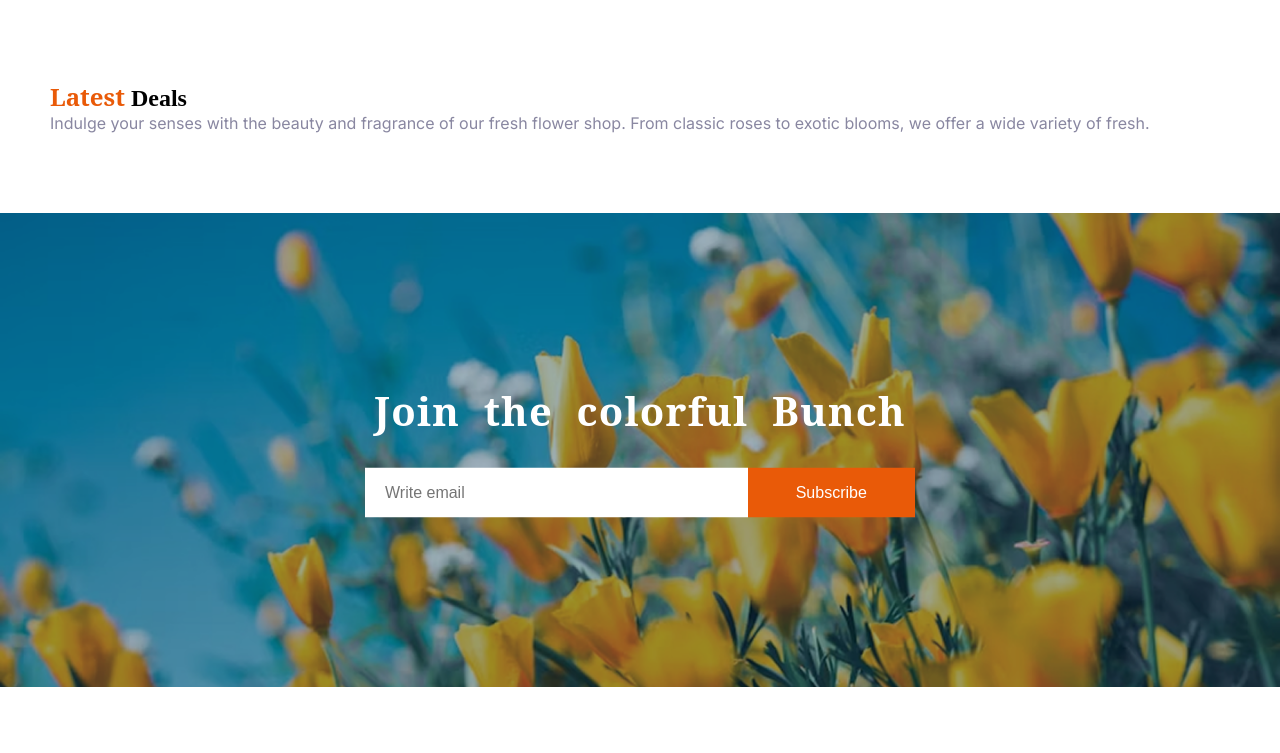
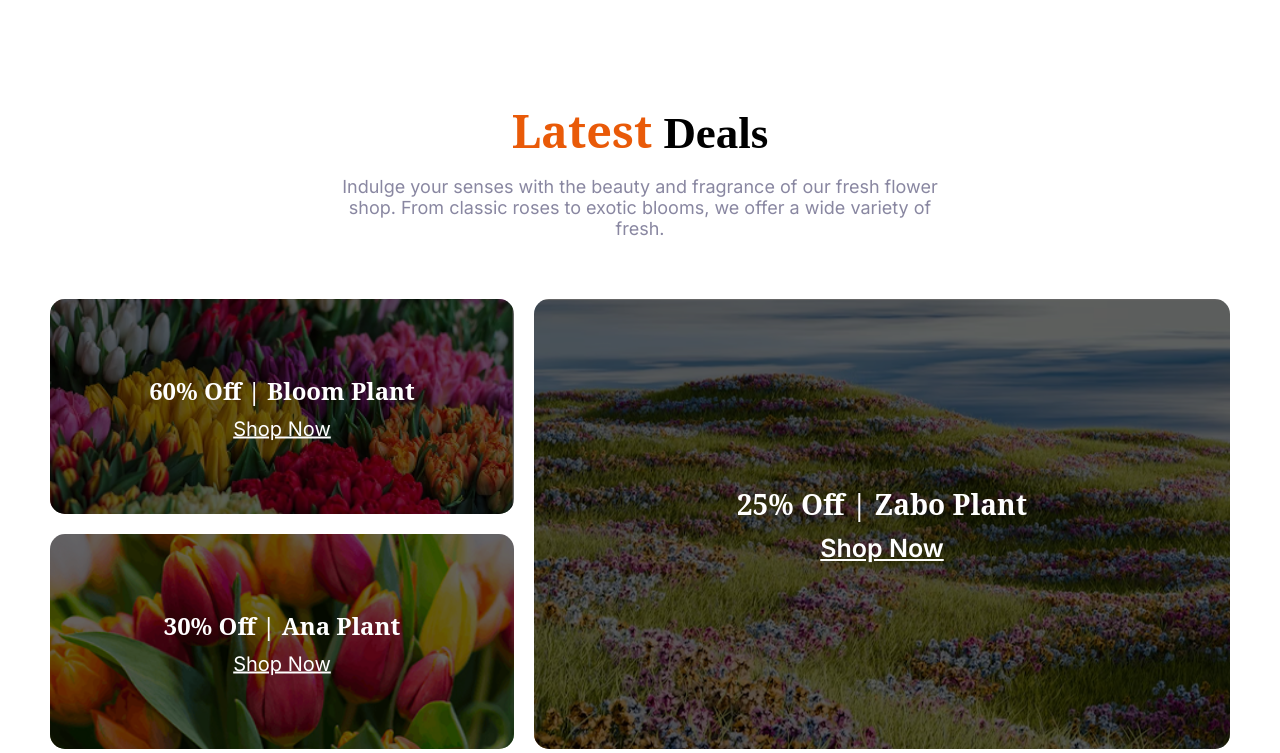
Before and after one commit to Taoshif1/PH-A2, a plain HTML site: page index.html in a window 1280 px wide. Shown: the part 2647-3400 px from the top of the page. Drawn offline with Linux system fonts and the light colour scheme; a web font is replaced by a local one.

Commit message:
latest deals section completed

```diff
--- a/index.html
+++ b/index.html
@@ -140,17 +140,6 @@
             </div>
         </section>
 
-
-
-
-
-
-
-
-
-
-
-
         <!-- 4. Plants Lover Section: Image on the left, Title and unordered list on the right as Figma.
         Mobile Responsiveness: Image moves to the top, Content after image, Content left aligned as Figma -->
         <section class="lover-section">
@@ -170,21 +159,45 @@
             </div>
         </section>
 
-
-
-
-
-
-
     <!-- 🧪 Challenges Part ( 10 Mark) - Latest Deal Section: Title and subtitles, Card layout like Figma.
     Mobile Responsiveness: Show a card on display like Figma
     Trusted Plant Lover Badge: Position a Trusted badge at the Plant Lover Image as Figma
         Mobile Responsiveness: Hide the Trusted badge in Mobile Device -->
+        <!-- Latest Deals Section -->
 <section class="deals-section">
     <div class="container">
         <div class="dealsec-title">
             <h2><span class="orange-clr noto-serif-bold">Latest</span> Deals</h2>
             <p class="inter-regular grayish-clr">Indulge your senses with the beauty and fragrance of our fresh flower shop. From classic roses to exotic blooms, we offer a wide variety of fresh.</p>
+        </div>
+
+        <div class="deals-grid-container">
+            <!-- Card 1 (Top Left) -->
+            <div class="deal-card">
+                <img src="./assets/deal-bloom.png" alt="Bloom Plant">
+                <div class="deal-text">
+                    <h4 class="noto-serif-bold">60% Off | Bloom Plant</h4>
+                    <p class="inter-regular">Shop Now</p>
+                </div>
+            </div>
+
+            <!-- Card 2 (Bottom Left) -->
+            <div class="deal-card">
+                <img src="./assets/deal-ana.png" alt="Ana Plant">
+                    <div class="deal-text">
+                        <h4 class="noto-serif-bold">30% Off | Ana Plant</h4>
+                        <p class="inter-regular">Shop Now</p>
+                    </div>
+            </div>
+
+            <!-- Card 3 (Large, on the Right) -->
+            <div class="deal-card deal-card-large">
+                <img src="./assets/deal-zabo.png" alt="Zabo Plant">
+                    <div class="deal-text-large">
+                        <h3 class="noto-serif-bold">25% Off | Zabo Plant</h3>
+                        <p class="inter-semi-bold">Shop Now</p>
+                    </div>
+                </div>
             </div>
         </div>
     </section>
--- a/style.css
+++ b/style.css
@@ -243,23 +243,92 @@ html, body {
     font-size: 22px;
 }
 
-
-/* latest deal section */
-
-
-
+/* Latest Deals Section */
+.deals-section {
+    padding: 20px 0;
+}
+.dealsec-title {
+    text-align: center;
+    max-width: 600px;
+    margin: 0 auto 60px auto;
+}
+.dealsec-title h2 {
+    font-size: 45px;
+    margin-bottom: 15px;
+}
+.dealsec-title p {
+    font-size: 18px;
+}
+.deals-grid-container {
+    display: grid;
+    grid-template-columns: 2fr 3fr;
+    grid-template-rows: repeat(2, 1fr);
+    gap: 20px;
+    height: 450px;
+}
+.deal-card {
+    position: relative;
+    color: white;
+    border-radius: 15px;
+    overflow: hidden;
+}
+.deal-card img {
+    width: 100%;
+    height: 100%;
+    object-fit: cover;
+    display: block;
+}
+.deal-card-large {
+    grid-column: 2 / 3;
+    grid-row: 1 / 3;
+}
+.deal-text, .deal-text-large {
+    position: absolute;
+    top: 50%;
+    left: 50%;
+    transform: translate(-50%, -50%);
+    text-align: center;
+    width: 100%;
+    z-index: 2;
+}
+.deal-text h4{
+    font-size: 24px;
+    margin-bottom: 10px;
+}
+.deal-text-large h3 {
+    font-size: 28px;
+}
+.deal-text p {
+    font-size: 20px;
+    text-decoration: underline;
+    cursor: pointer;
+}
+.deal-text-large p {
+    font-size: 25px;
+    text-decoration: underline;
+    cursor: pointer;
+    margin-top: 10px;
+}
+.deal-card::before {
+    content: '';
+    position: absolute;
+    top: 0;
+    left: 0;
+    width: 100%;
+    height: 100%;
+    background-color: rgba(0, 0, 0, 0.6);
+    z-index: 1;
+}
 
 /* Join Section */
 .join-section {
     position: relative;
     margin: 80px 0;
 }
-
 .join-bg-img {
     width: 100%;
     display: block;
 }
-
 .join-content {
     position: absolute;
     top: 50%;
@@ -270,7 +339,6 @@ html, body {
     text-align: center;
     padding: 0 20px;
 }
-
 .join-content h2 {
     font-size: 40px;
     letter-spacing: 1.2px;
@@ -278,7 +346,6 @@ html, body {
     margin-bottom: 30px;
     color: #FFF;
 }
-
 .join-form {
     display: flex;
     max-width: 550px;
@@ -404,11 +471,9 @@ html, body {
         text-align: left;
         margin: -50px 20px;
     }
-
     .trusted-badge {
         display: none;
     }
-
     .lover-content h2 {
         font-size: 34px;
         margin: -15px -10px 15px;
@@ -430,7 +495,7 @@ html, body {
     .join-form input {
         width: 80%;
     }
-        .join-form button {
+    .join-form button {
             width: 30%;
     }
 
@@ -461,6 +526,15 @@ html, body {
         margin-top: 10px;
     }
 
+/* latest deals sec */
+    .deals-grid-container {
+        grid-template-columns: 1fr;
+        height: auto;
+    }
+    .deal-card-large {
+        grid-column: auto;
+        grid-row: auto;
+    }
 
 }
 
```
Lines whose indentation alone changed are shown as unchanged.
